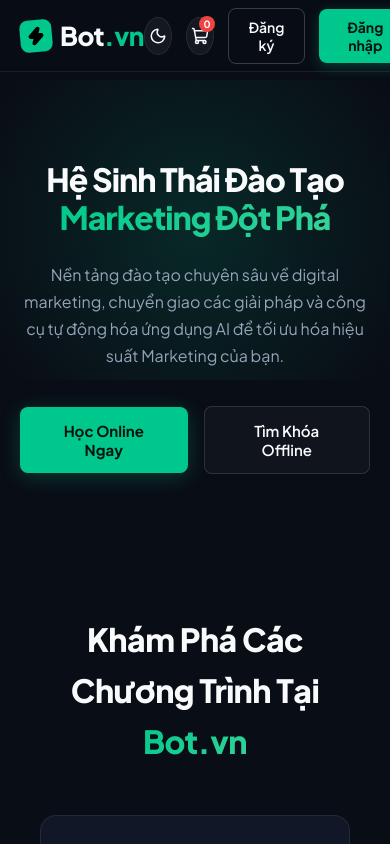
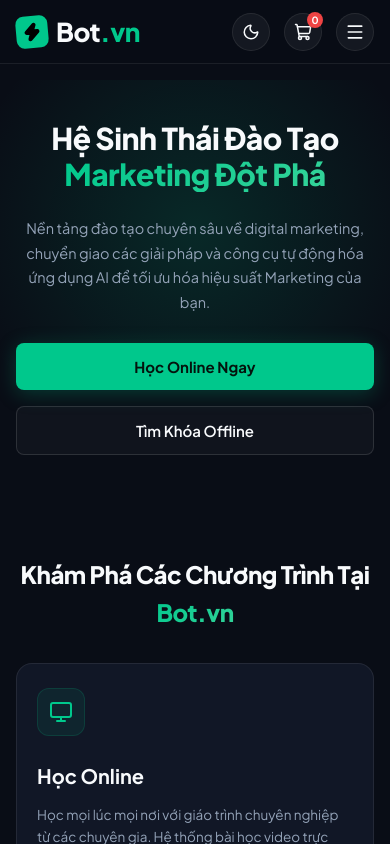
Before and after one commit to Dacnghia97/zalo_login, a React (Vite) app: page / in a window 390 px wide. Shown: the top 844 px of the page. Built offline with nearby package versions, Linux system fonts and the light colour scheme.

Commit message:
Optimize website for mobile phones with responsive layout, hamburger drawer, and touch targets

```diff
--- a/src/components/Navbar.jsx
+++ b/src/components/Navbar.jsx
@@ -1,10 +1,11 @@
 import React, { useState } from 'react';
 import { useAuth } from '../context/AuthContext';
-import { Zap, Moon, Sun, ShoppingCart, User, LogOut, BookOpen, Settings, ChevronDown } from 'lucide-react';
+import { Zap, Moon, Sun, ShoppingCart, User, LogOut, BookOpen, Settings, ChevronDown, Menu, X } from 'lucide-react';
 
 export const Navbar = () => {
   const { user, openAuthModal, openProfileModal, logout, theme, toggleTheme } = useAuth();
   const [isDropdownOpen, setIsDropdownOpen] = useState(false);
+  const [isMobileMenuOpen, setIsMobileMenuOpen] = useState(false);
 
   const getInitial = (name) => {
     if (!name) return 'U';
@@ -24,7 +25,7 @@
         </div>
       </a>
 
-      {/* Navigation Links */}
+      {/* Desktop Navigation Links */}
       <nav>
         <ul className="nav-menu">
           <li><a href="#" className="nav-link active">Trang chủ</a></li>
@@ -53,9 +54,18 @@
           <span className="badge">0</span>
         </button>
 
+        {/* Mobile Hamburger Toggle Button */}
+        <button
+          className="icon-btn mobile-hamburger-btn"
+          onClick={() => setIsMobileMenuOpen(!isMobileMenuOpen)}
+          title="Menu"
+        >
+          {isMobileMenuOpen ? <X size={20} /> : <Menu size={20} />}
+        </button>
+
         {/* Auth State Buttons or Logged-in Profile */}
         {!user ? (
-          <>
+          <div className="desktop-auth-btns">
             <button
               className="btn-outline"
               onClick={() => openAuthModal('register')}
@@ -68,7 +78,7 @@
             >
               Đăng nhập
             </button>
-          </>
+          </div>
         ) : (
           <div className="user-profile-menu">
             <button
@@ -148,6 +158,39 @@
           </div>
         )}
       </div>
+
+      {/* Mobile Navigation Drawer */}
+      {isMobileMenuOpen && (
+        <div className="mobile-nav-drawer">
+          <ul className="mobile-nav-list">
+            <li><a href="#" className="mobile-nav-item active" onClick={() => setIsMobileMenuOpen(false)}>Trang chủ</a></li>
+            <li><a href="#online" className="mobile-nav-item" onClick={() => setIsMobileMenuOpen(false)}>Học Online</a></li>
+            <li><a href="#offline" className="mobile-nav-item" onClick={() => setIsMobileMenuOpen(false)}>Học Offline</a></li>
+            <li><a href="#challenge" className="mobile-nav-item" onClick={() => setIsMobileMenuOpen(false)}>Khóa Thử Thách</a></li>
+            <li><a href="#marketer" className="mobile-nav-item" onClick={() => setIsMobileMenuOpen(false)}>Next Marketer</a></li>
+            <li><a href="#knowledge" className="mobile-nav-item" onClick={() => setIsMobileMenuOpen(false)}>Kiến Thức</a></li>
+          </ul>
+
+          {!user && (
+            <div className="mobile-auth-actions">
+              <button
+                className="btn-outline"
+                style={{ width: '100%', padding: '12px' }}
+                onClick={() => { setIsMobileMenuOpen(false); openAuthModal('register'); }}
+              >
+                Đăng ký
+              </button>
+              <button
+                className="btn-primary"
+                style={{ width: '100%', padding: '12px' }}
+                onClick={() => { setIsMobileMenuOpen(false); openAuthModal('login'); }}
+              >
+                Đăng nhập
+              </button>
+            </div>
+          )}
+        </div>
+      )}
     </header>
   );
 };
--- a/src/index.css
+++ b/src/index.css
@@ -912,7 +912,69 @@
   to { opacity: 1; transform: translateX(0); }
 }
 
-/* Responsive */
+/* Mobile Navigation Drawer & Hamburger Controls */
+.mobile-hamburger-btn {
+  display: none;
+}
+
+.desktop-auth-btns {
+  display: flex;
+  align-items: center;
+  gap: 12px;
+}
+
+.mobile-nav-drawer {
+  position: absolute;
+  top: 72px;
+  left: 0;
+  right: 0;
+  background: var(--bg-card);
+  border-bottom: 1px solid var(--border-color);
+  padding: 20px;
+  box-shadow: 0 15px 30px rgba(0, 0, 0, 0.6);
+  animation: slideDown 0.25s ease-out;
+  display: flex;
+  flex-direction: column;
+  gap: 20px;
+  z-index: 99;
+}
+
+.mobile-nav-list {
+  list-style: none;
+  display: flex;
+  flex-direction: column;
+  gap: 12px;
+}
+
+.mobile-nav-item {
+  display: block;
+  padding: 12px 16px;
+  font-size: 15px;
+  font-weight: 600;
+  color: var(--text-muted);
+  border-radius: var(--radius-sm);
+  transition: var(--transition);
+}
+
+.mobile-nav-item:hover, .mobile-nav-item.active {
+  background: rgba(0, 200, 140, 0.1);
+  color: var(--primary-green);
+}
+
+.mobile-auth-actions {
+  display: flex;
+  flex-direction: column;
+  gap: 10px;
+  padding-top: 12px;
+  border-top: 1px solid var(--border-color);
+}
+
+@keyframes slideDown {
+  from { opacity: 0; transform: translateY(-10px); }
+  to { opacity: 1; transform: translateY(0); }
+}
+
+/* Responsive Media Queries */
 @media (max-width: 1024px) {
   .programs-grid {
     grid-template-columns: repeat(2, 1fr);
@@ -923,16 +985,87 @@
 }
 
 @media (max-width: 768px) {
-  .nav-menu {
+  .nav-menu, .desktop-auth-btns {
     display: none;
   }
+  .mobile-hamburger-btn {
+    display: flex;
+  }
+  .navbar {
+    padding: 0 16px;
+    height: 64px;
+  }
+  .mobile-nav-drawer {
+    top: 64px;
+  }
+  .hero-section {
+    padding: 120px 16px 60px;
+  }
   .hero-title {
-    font-size: 32px;
+    font-size: 30px;
+    letter-spacing: -0.5px;
+  }
+  .hero-subtitle {
+    font-size: 14.5px;
+    margin-bottom: 28px;
+  }
+  .hero-actions {
+    flex-direction: column;
+    width: 100%;
+  }
+  .hero-btn-primary, .hero-btn-secondary {
+    width: 100%;
+    padding: 14px 20px;
+    font-size: 15px;
+  }
+  .programs-section {
+    padding: 40px 16px 60px;
+  }
+  .section-title {
+    font-size: 24px;
+    margin-bottom: 32px;
   }
   .programs-grid {
     grid-template-columns: 1fr;
+    gap: 16px;
+  }
+  .program-card {
+    padding: 24px 20px;
   }
   .floating-widgets {
     display: none;
   }
+  .footer {
+    padding: 40px 16px 24px;
+  }
+  .footer-content {
+    flex-direction: column;
+    gap: 24px;
+  }
+  .modal-overlay {
+    padding: 12px;
+    align-items: flex-end;
+  }
+  .modal-card {
+    padding: 24px 18px;
+    max-width: 100%;
+    border-radius: var(--radius-lg) var(--radius-lg) 0 0;
+    max-height: 90vh;
+    overflow-y: auto;
+  }
+  .form-input {
+    font-size: 16px; /* Prevents auto-zoom on iOS Safari */
+    padding: 13px 14px 13px 44px;
+  }
+  .toast-container {
+    top: 72px;
+    right: 12px;
+    left: 12px;
+  }
+  .toast {
+    min-width: unset;
+    width: 100%;
+    font-size: 13px;
+    padding: 12px 16px;
+  }
 }
```
